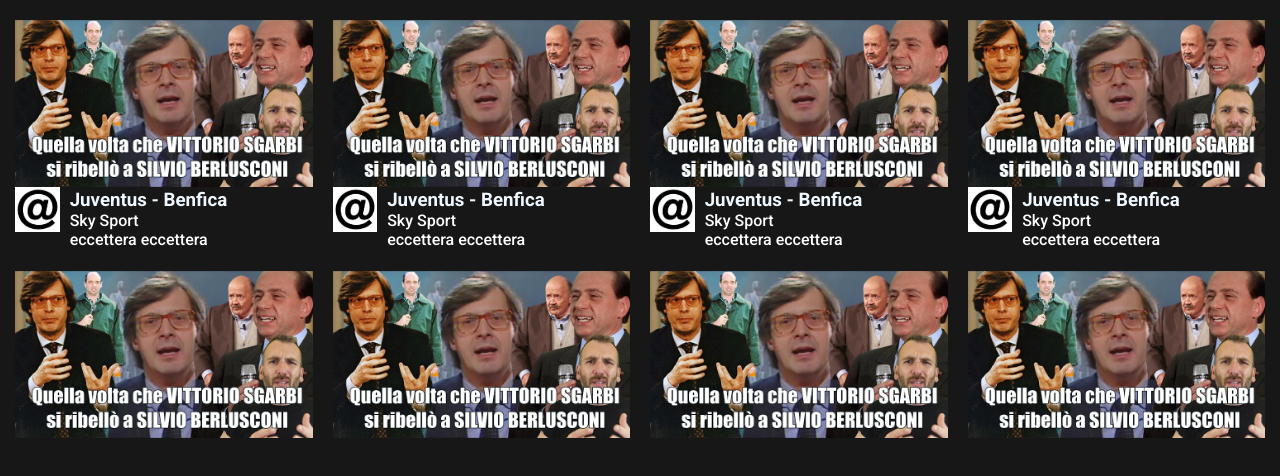
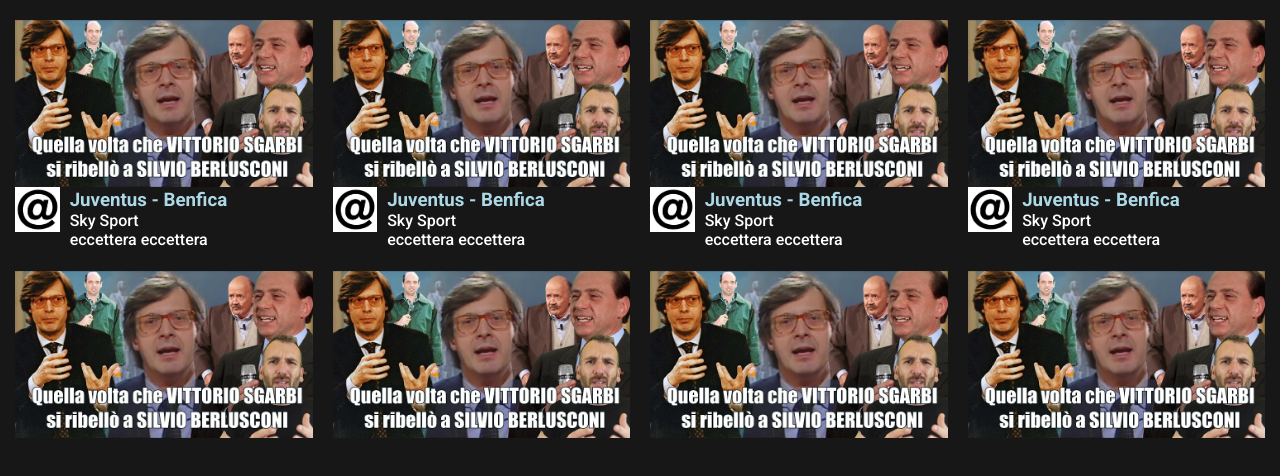
Before and after one commit to NicoloCasagrande/youtube, a plain HTML site: page index.html in a window 1280 px wide. Drawn offline with Linux system fonts and the light colour scheme.

Commit message:
prove css

```diff
--- a/css/style.css
+++ b/css/style.css
@@ -40,7 +40,7 @@ body{
 }
 
 h1, h2, h3, h4{
-    color: aliceblue;
+    color: lightblue;
 }
 
  /*------------------
```
